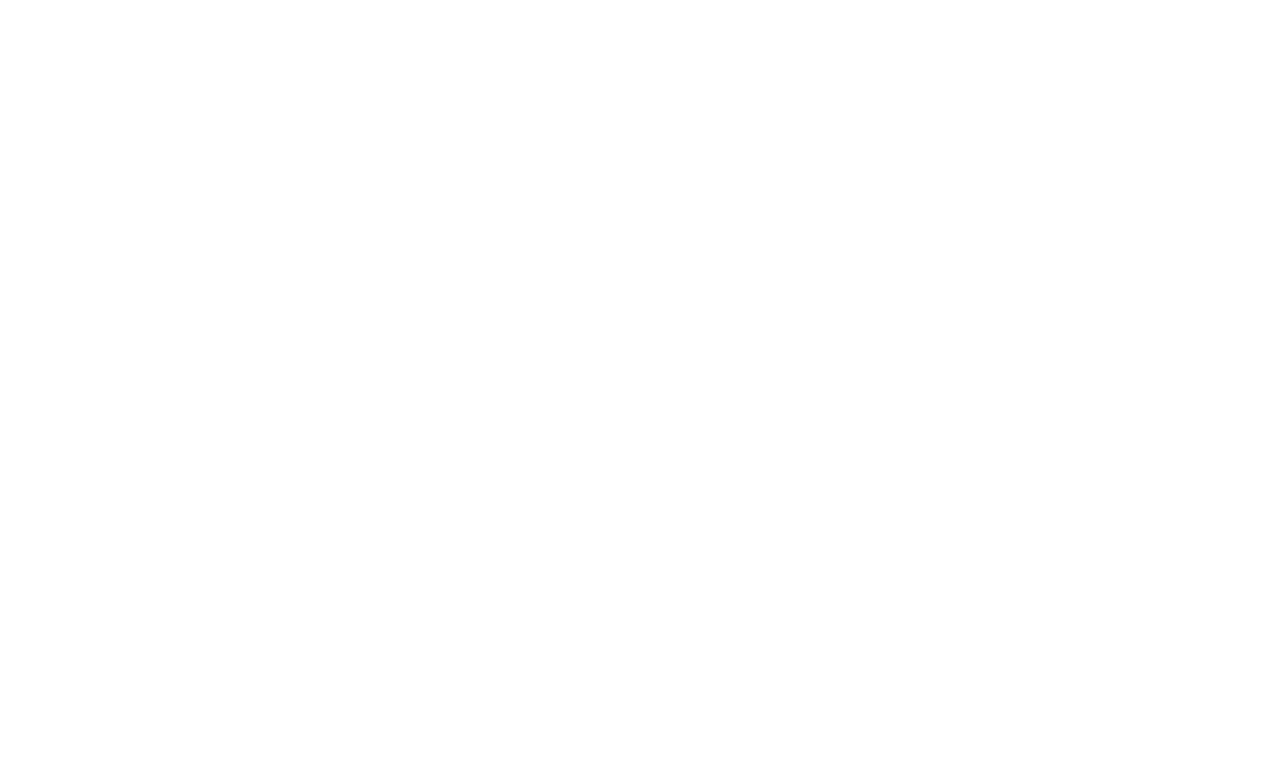
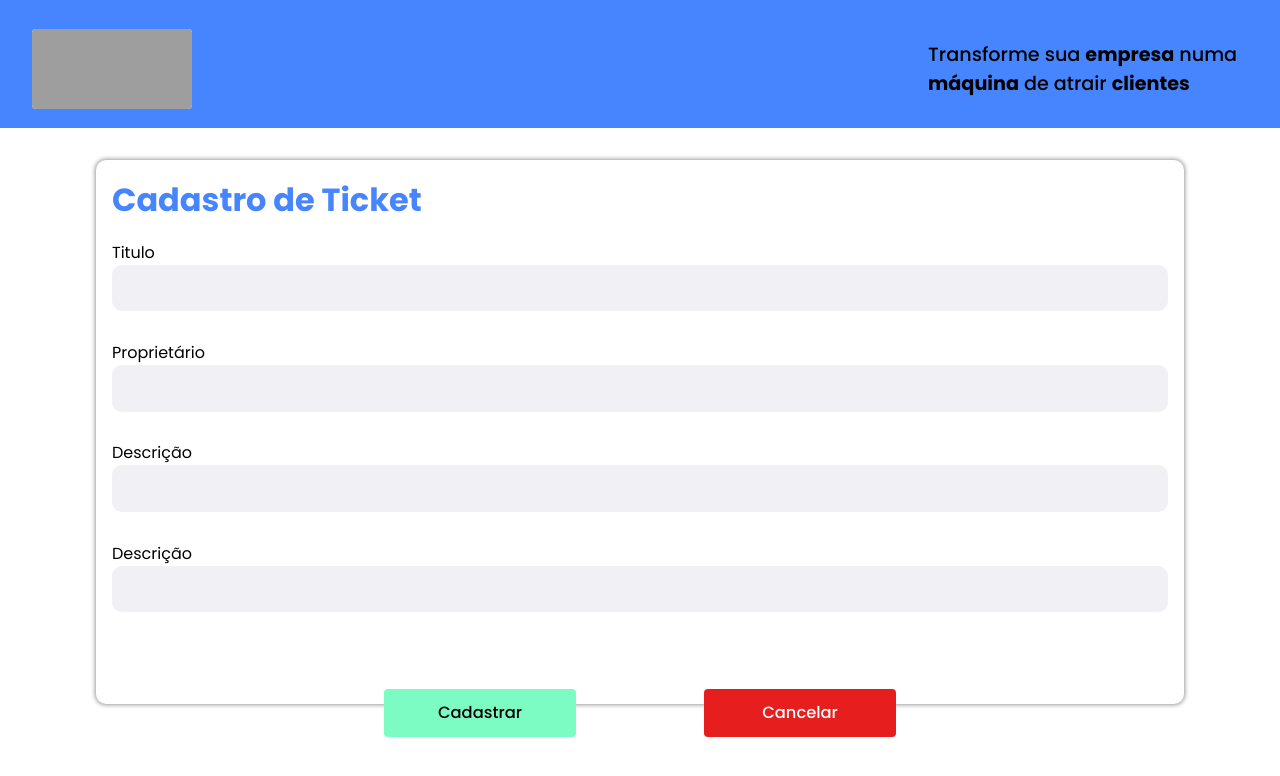
Before and after one commit to Nardogomes/hublocal, a React (Create React App) app in the folder web/: page /ticket in a window 1280 px wide. Before the commit this address had no page. Shown: the top 776 px of the page. Built offline with nearby package versions, Linux system fonts and the light colour scheme; grey boxes are pictures that could not be loaded.

Commit message:
Criando componente Ticket.

```diff
--- a/web/src/App.tsx
+++ b/web/src/App.tsx
@@ -5,6 +5,7 @@
 import { SignUp } from "./pages/SignUp";
 import { Company } from "./pages/Company";
 import { Responsible } from "./pages/Responsible";
+import { Ticket } from "./pages/Ticket";
 
 import { GlobalStyle } from "./styles/global";
 
@@ -25,6 +26,7 @@
           <Route path="/signup" element={<SignUp />} />
           <Route path="/empresa" element={<Company />} />
           <Route path="/responsavel" element={<Responsible />} />
+          <Route path="/ticket" element={<Ticket />} />
         </Routes>
       </Router>
       <GlobalStyle />
--- a/web/src/pages/SignIn/style.ts
+++ b/web/src/pages/SignIn/style.ts
@@ -20,6 +20,7 @@
 
   display: grid;
   grid-template-columns: 1fr 1fr;
+  gap: 4rem;
 
   h1 {
     color: #4685fe;
@@ -46,7 +47,7 @@
 `;
 
 export const RightContent = styled.div`
-  width: 34rem;
+  width: 28rem;
 
   display: flex;
   flex-direction: column;
--- /dev/null
+++ b/web/src/pages/Ticket/index.tsx
@@ -0,0 +1,69 @@
+import { useState } from "react";
+import { Link } from "react-router-dom";
+import { Header } from "../../components/Header";
+import { Input } from "../../components/Input";
+
+import { Container, Content, Fields } from "../Company/style";
+
+export function Ticket() {
+  const [newTicket, setNewTicket] = useState({
+    title: "",
+    createdAt: "",
+    updatedAt: "",
+    owner: "",
+    tec_ticket: "",
+    status: "",
+    place: ""
+  });
+
+  return (
+    <Container>
+      <Header />
+
+      <Content>
+        <h1>Cadastro de Ticket</h1>
+
+        <Fields>
+          <Input
+            label="Titulo"
+            name="title"
+            type="text"
+            value={newTicket.title}
+            onChange={setNewTicket}
+          />
+
+          <Input
+            label="Proprietário"
+            name="owner"
+            type="text"
+            value={newTicket.owner}
+            onChange={setNewTicket}
+          />
+
+          <Input
+            label="Descrição"
+            name="description"
+            type="text"
+            value={newTicket.tec_ticket}
+            onChange={setNewTicket}
+          />
+
+          <Input
+            label="Descrição"
+            name="description"
+            type="text"
+            value={newTicket.tec_ticket}
+            onChange={setNewTicket}
+          />
+        </Fields>
+
+        <div className="buttons">
+          <button>Cadastrar</button>
+          <Link to="/">
+            <button name="cancel">Cancelar</button>
+          </Link>
+        </div>
+      </Content>
+    </Container>
+  );
+}
--- /dev/null
+++ b/web/src/pages/Ticket/style.ts
@@ -0,0 +1,73 @@
+import styled from "styled-components";
+
+export const Container = styled.div`
+  display: flex;
+  flex-direction: column;
+  align-items: center;
+`;
+
+export const Content = styled.div`
+  width: 66rem;
+  height: 37rem;
+  margin-top: 2rem;
+  padding: 1rem;
+  background-color: #fff;
+  border-radius: 0.62rem;
+  box-shadow: 0px 0px 4px 1px rgb(0, 0, 0, 0.4);
+
+  display: flex;
+  flex-direction: column;
+  align-items: center;
+
+  h1 {
+    align-self: flex-start;
+    margin-bottom: 1rem;
+    color: #4685fe;
+  }
+
+  .buttons {
+    width: 32rem;
+    margin-top: 3rem;
+
+    display: flex;
+    justify-content: space-between;
+
+    button {
+      width: 12rem;
+      height: 3rem;
+      border: none;
+      border-radius: 0.25rem;
+      background-color: #7cfcc2;
+      font-size: 1.02rem;
+      font-weight: 500;
+      cursor: pointer;
+      transition: filter 0.3s;
+
+      &:hover {
+        filter: brightness(0.9);
+      }
+
+      &[name="cancel"] {
+        color: #fff;
+        background-color: #e71e1e;
+      }
+    }
+  }
+`;
+
+export const Fields = styled.div`
+  display: flex;
+  flex-wrap: wrap;
+
+  .password {
+    width: 100%;
+
+    input[name="password"],
+    input[name="confirm-password"] {
+      width: calc(32rem - 20px);
+    }
+
+    display: flex;
+    justify-content: space-between;
+  }
+`;
```
